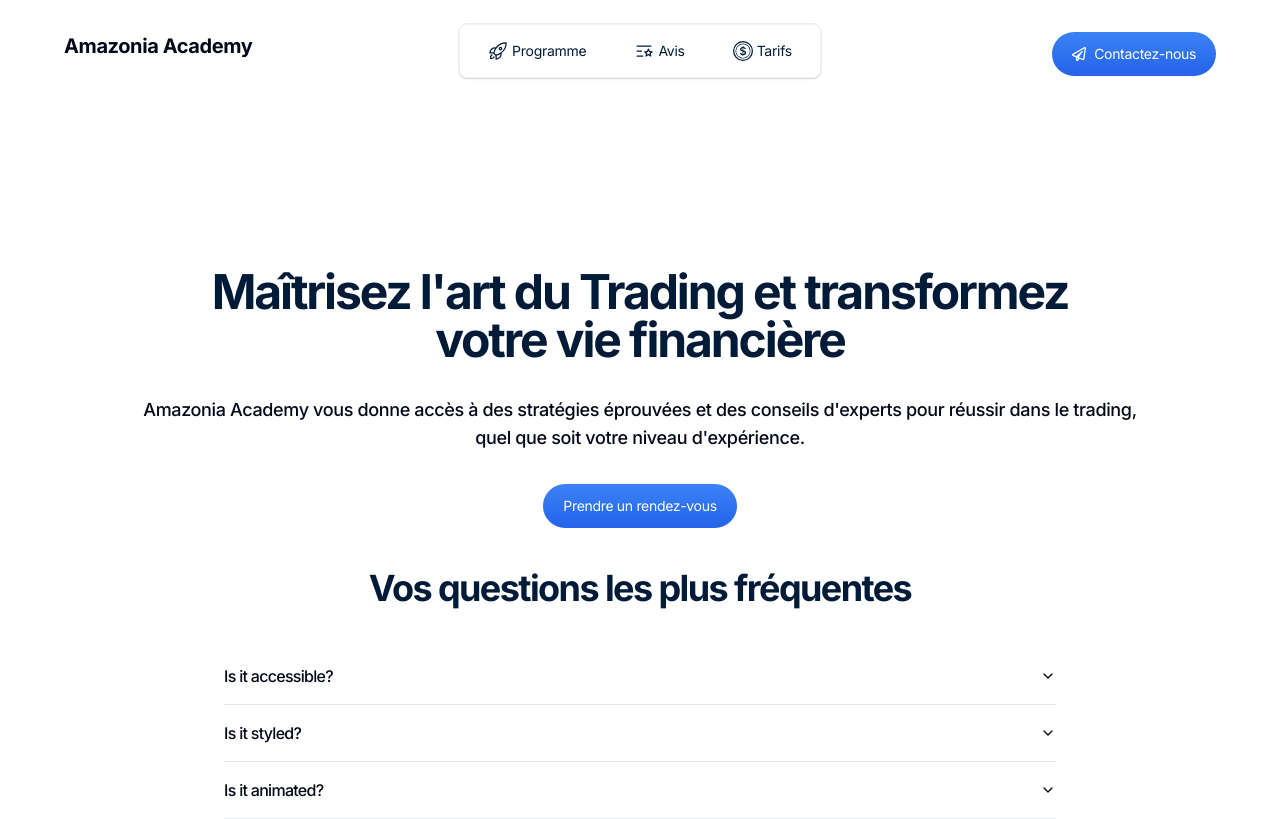
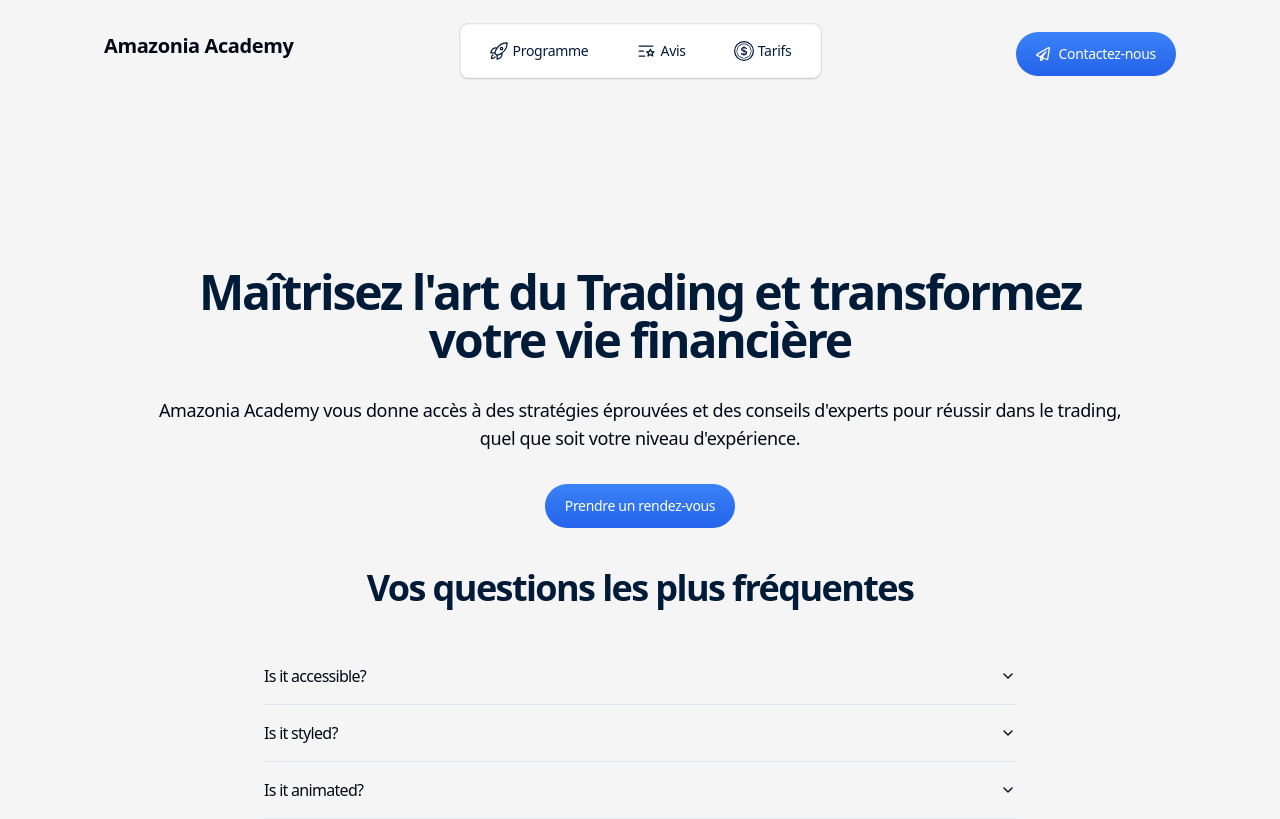
Before and after one commit to DylannDev/amazonia-academy, a Next.js app: page / in a window 1280 px wide. Built offline with nearby package versions, Linux system fonts and the light colour scheme.

Commit message:
💄 F01: Change background color of body

```diff
--- a/app/layout.tsx
+++ b/app/layout.tsx
@@ -2,6 +2,7 @@ import type { Metadata } from "next";
 import { Inter } from "next/font/google";
 import "./globals.css";
 import Navbar from "../components/Navbar";
+import clsx from "clsx";
 
 const inter = Inter({ subsets: ["latin"] });
 
@@ -18,8 +19,8 @@ export default function RootLayout({
 }>) {
   return (
     <html lang="en">
-      <body className={inter.className}>
-        <div className="max-w-6xl mx-auto">
+      <body className={(inter.className, clsx("bg-[#f5f5f5] "))}>
+        <div className="max-w-6xl mx-auto px-5 lg:px-10">
           <Navbar />
           {children}
         </div>
```
